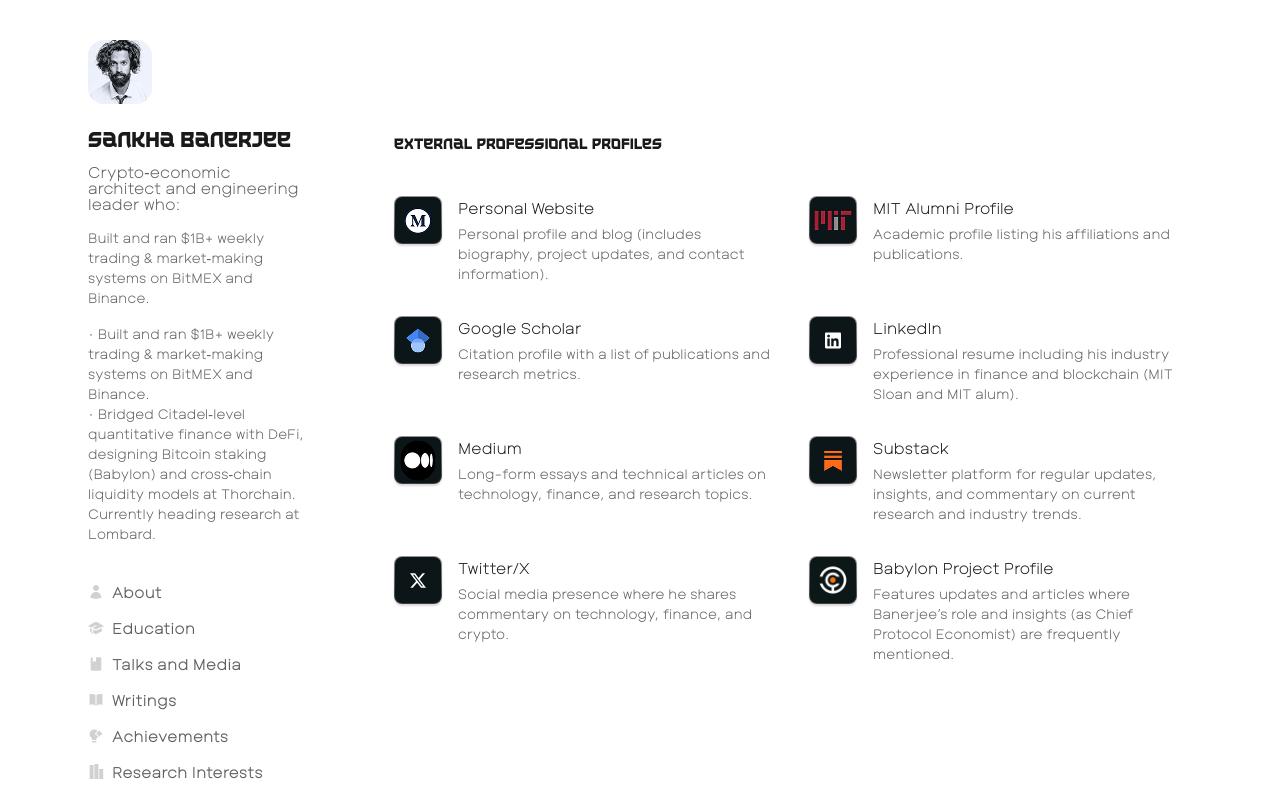
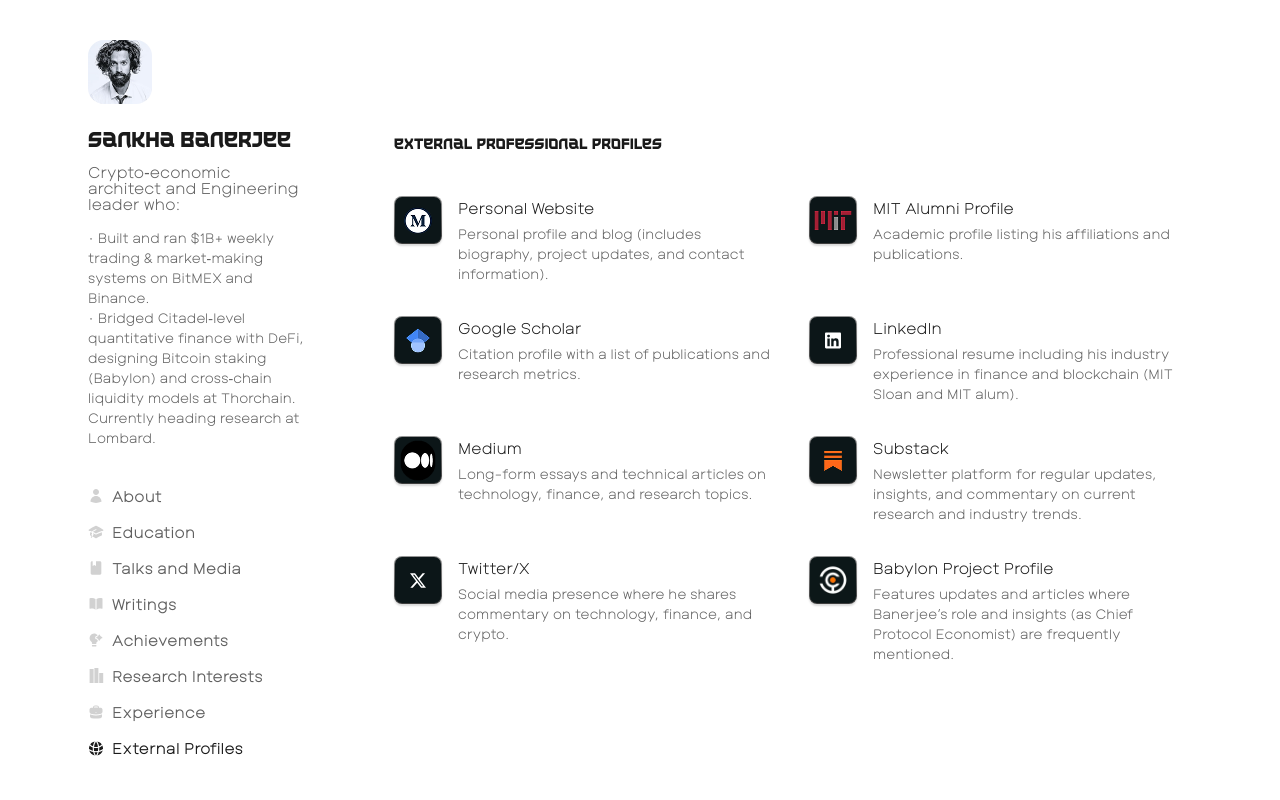
Before and after one commit to chadury2021/sankha-resume, a React (Vite) app: page /external-profiles in a window 1280 px wide. Built offline with nearby package versions, Linux system fonts and the light colour scheme.

Commit message:
Text fixes

```diff
--- a/src/components/Sidebar.tsx
+++ b/src/components/Sidebar.tsx
@@ -51,10 +51,7 @@ const Sidebar = ({ open, setOpen }: SidebarProps) => {
           </button>
         </div>
         <h1 className="title mb-2 text-xl tracking-normal">Sankha Banerjee</h1>
-        <span className="mb-4">Crypto‑economic architect and engineering leader who:</span>
-        <span className="mb-4 text-sm">
-          Built and ran $1B+ weekly trading & market‑making systems on BitMEX and Binance.
-        </span>
+        <span className="mb-4">Crypto‑economic architect and Engineering leader who:</span>
         <p className="text-sm">
           • Built and ran $1B+ weekly trading & market‑making systems on BitMEX and Binance.
         </p>
```
